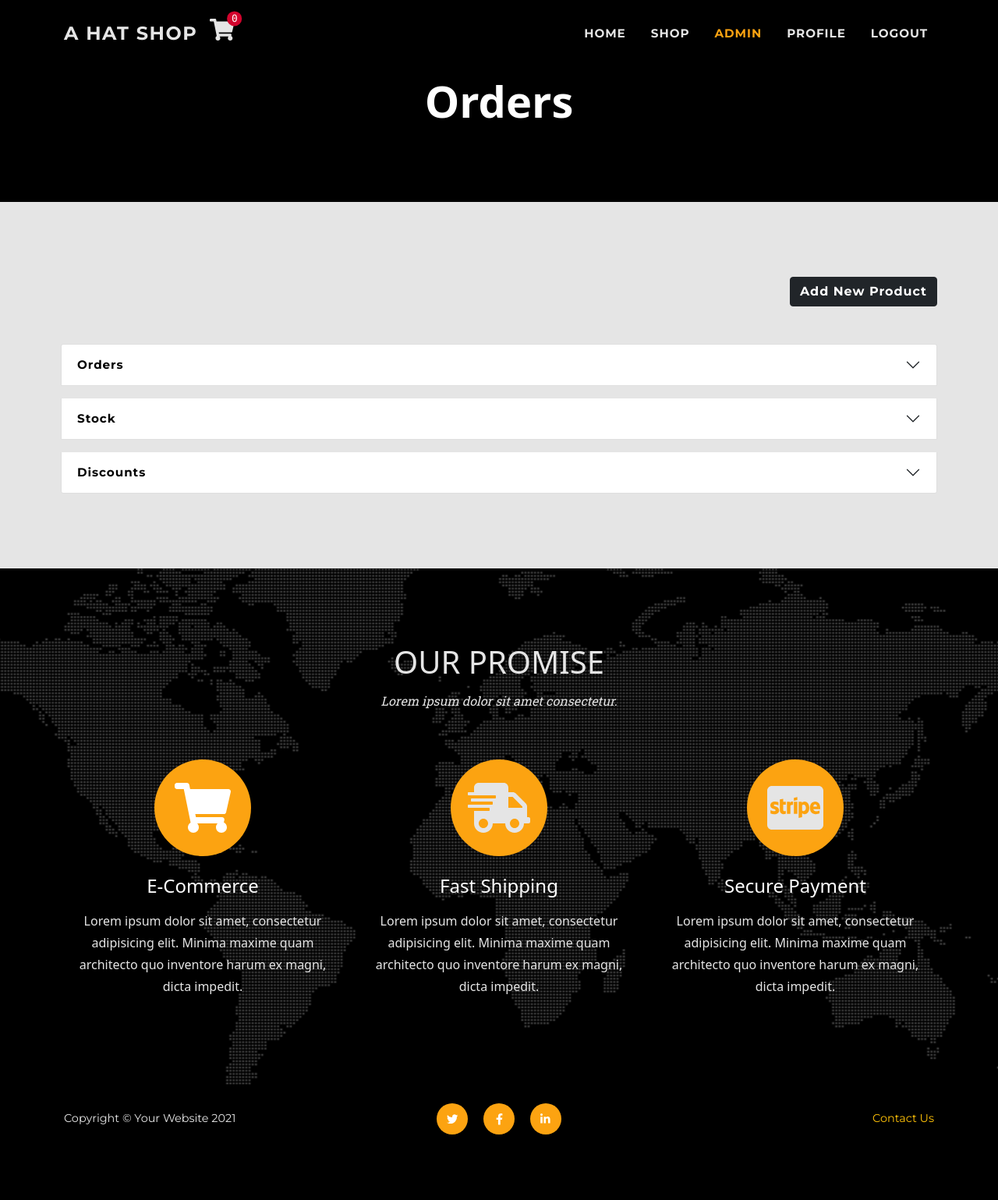
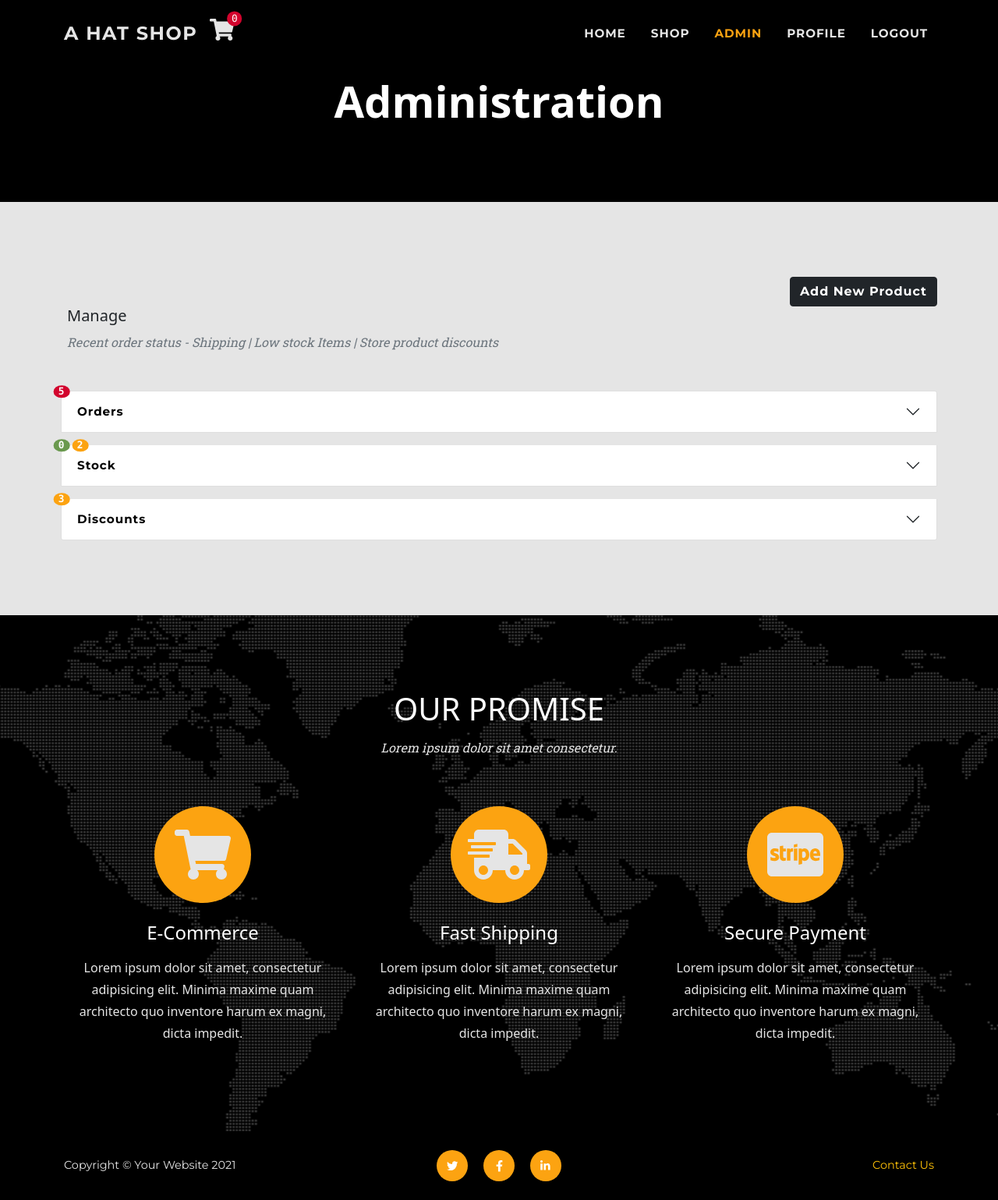
Before and after one commit to rp42dev/MS-4-Django-Full-Stack-Project, a Django app: page /shop/admin/ in a window 1280 px wide. Shown: the whole page at 78% size. Before the commit the page ends 1455 px from the top, so only its background shows below. Run offline with Django 3.2, Linux system fonts and the light colour scheme; a user stored in the database is signed in; data comes from the database, SQL or seed files in the repository; both versions use the stored data as it was after the commit; some libraries are stand-ins or nearby versions.

Commit message:
added links to pages and fixed minor styling issues

```diff
--- a/checkout/views.py
+++ b/checkout/views.py
@@ -97,15 +97,13 @@ def checkout_success(request, order_number):
             order.user_profile = profile
             order.save()
 
-    # friendly_names = [(c.id, c.get_friendly_name()) for c in categories]
-
     if 'cart' in request.session:
         del request.session['cart']
     messages.success(
         request, f'Order successfully processed! \
         Your order number is {order}.')
     print(request.user)
-    template = 'checkout/checkout_success.html'
+    template = 'checkout/checkout-success.html'
     context = {
         'order': order,
     }
--- a/customers/templates/profile/profile.html
+++ b/customers/templates/profile/profile.html
@@ -30,7 +30,7 @@
 
         <div class="px-2">
             <h5 class="text-capitalize">{{ request.user }}</h5>
-            <p class="text-muted text-italic">Order summary</p>
+            <p class="text-muted text-italic">Your order history | Track order status | Submit your reviews</p>
         </div>
 
         <div class="card mb-4">
--- a/customers/views.py
+++ b/customers/views.py
@@ -76,7 +76,6 @@ def order_history(request, order_number):
     order_list = list()
     for i in order_reviews:
         order_list.append(i.product.id)
-        print(order_list)
     order = get_object_or_404(Order, order_number=order_number)
     profile = UserAddress.objects.get(user=request.user)
     if not order.user_profile == profile:
@@ -90,7 +89,7 @@ def order_history(request, order_number):
             request,  f'Thanks for confirming\
             the receipt of the order #: {order_number}.')
 
-    template = 'checkout/checkout_success.html'
+    template = 'checkout/checkout-success.html'
     context = {
         'order_list': order_list,
         'order': order,
--- a/reviews/templates/review/leave-review.html
+++ b/reviews/templates/review/leave-review.html
@@ -22,7 +22,7 @@
         <div class="item row gx-4 gx-lg-5 align-items-center">
 
             <div class="col-md-6 mb-4 mb-md-0">
-                <div class="position-relative">
+                <div class="position-relative mb-3">
                     {% thumbnail item.image "500" as im %}
                     <img class="card-img-top mb-md-0" src="{{ im.url }}" alt="{{ item.name }}" />
                     {% endthumbnail %}
@@ -58,6 +58,9 @@
                 {% else %}
                 <p class="font-monospace">{{ item.item_count }} items in stock</p>
                 {% endif %}
+
+                 <!-- Product add to cart POST form -->
+                 {% include 'includes/forms/add-to-cart-form.html' %}
             </div>
 
             <hr class="d-md-none d-block">
--- a/reviews/templates/review/reviews.html
+++ b/reviews/templates/review/reviews.html
@@ -60,6 +60,8 @@
                 {% else %}
                 <p class="font-monospace">{{ item.item_count }} items in stock</p>
                 {% endif %}
+                  <!-- Product add to cart POST form -->
+                {% include 'includes/forms/add-to-cart-form.html' %}
             </div>
 
             <hr class="d-md-none d-block">
--- a/shop/templates/admin/admin.html
+++ b/shop/templates/admin/admin.html
@@ -8,7 +8,7 @@
   <div class="container px-4 px-lg-5 my-5">
     <div class="text-center">
 
-      <h1 class="display-4 text-white fw-bolder">Orders</h1>
+      <h1 class="display-4 text-white fw-bolder">Administration</h1>
 
     </div>
   </div>
@@ -25,13 +25,22 @@
       <a class="w-auto btn btn-dark ms-auto" href="{% url 'add_item' %}">Add New Product </a>
     </div>
 
+    <div class="px-2">
+      <h5 class="text-capitalize">Manage</h5>
+      <p class="text-muted text-italic">Recent order status - Shipping | Low stock Items | Store product discounts</p>
+    </div>
     <!-- Manage orders -->
     <div class="accordion mt-5 d-grid gap-3" id="accordionOne">
       <div class="accordion-item">
         <h2 class="accordion-header">
-          <button class="accordion-button collapsed" type="button" data-bs-toggle="collapse"
+          <button class="accordion-button positin-relative collapsed" type="button" data-bs-toggle="collapse"
             data-bs-target="#collapseOne" aria-expanded="true" aria-controls="collapseOne">
             Orders
+            <span
+              class="cart-pill text-white position-absolute top-0 start-0 translate-middle font-monospace bg-success {% if low_stock_count != 0 %}bg-danger{% endif %} rounded-circle">
+              {{ orders_count }}
+              <span class="visually-hidden">Order items</span>
+            </span>
           </button>
         </h2>
         <div id="collapseOne" class="accordion-collapse collapse" aria-labelledby="headingOne"
@@ -45,9 +54,19 @@
 
       <div class="accordion-item">
         <h2 class="accordion-header">
-          <button class="accordion-button collapsed" type="button" data-bs-toggle="collapse"
+          <button class="accordion-button position-relative collapsed" type="button" data-bs-toggle="collapse"
             data-bs-target="#collapseTwo" aria-expanded="false" aria-controls="collapseTwo">
             Stock
+            <span
+              class="cart-pill text-white position-absolute top-0 start-0 translate-middle font-monospace bg-success {% if out_of_stock_count != 0 %}bg-danger{% endif %} rounded-circle">
+              {{ out_of_stock_count }}
+              <span class="visually-hidden">Stock low items</span>
+            </span>
+            <span
+            class="cart-pill text-white position-absolute top-0 start-10  ms-1 translate-middle font-monospace bg-success {% if low_stock_count != 0 %}bg-warning{% endif %} rounded-circle">
+            {{ low_stock_count }}
+            <span class="visually-hidden">Stock low items</span>
+          </span>
           </button>
         </h2>
         <div id="collapseTwo" class="accordion-collapse collapse" aria-labelledby="headingTwo"
@@ -61,10 +80,18 @@
 
       <div class="accordion-item">
         <h2 class="accordion-header">
-          <button class="accordion-button  collapsed" type="button" data-bs-toggle="collapse"
+
+          <button class="accordion-button position-relative collapsed" type="button" data-bs-toggle="collapse"
             data-bs-target="#collapseThree" aria-expanded="true" aria-controls="collapseThree">
             Discounts
+            <span
+              class="cart-pill text-white position-absolute top-0 start-0 translate-middle font-monospace bg-success {% if sale_coun != 0 %}bg-warning{% endif %} rounded-circle">
+              {{ sale_count }}
+              <span class="visually-hidden">Discounts items</span>
+            </span>
           </button>
+
+          </span>
         </h2>
         <div id="collapseThree" class="accordion-collapse collapse" aria-labelledby="headingThree"
           data-bs-parent="#accordionThree">
--- a/shop/templates/shop/shop.html
+++ b/shop/templates/shop/shop.html
@@ -63,8 +63,8 @@
 
     <!-- Section-->
     <section class="page-section">
-        <div class="container mt-2 mt-sm-4 px-2 px-sm-4 px-lg-5">
-            <div class="row gx-2 gx-sm-4 row-cols-2 row-cols-md-3 row-cols-xl-4 justify-content-center">
+        <div class="container mt-2 mt-sm-4 px-md-2">
+            <div class="row gx-2 gx-sm-3 gx-md-4 row-cols-2 row-cols-md-3 row-cols-xl-4 justify-content-center">
                 {% for product in products %}
                 {% if product.item_count != 0 or request.user.is_superuser %}
                 {% include 'includes/shop/item-card.html' %}
--- a/shop/views.py
+++ b/shop/views.py
@@ -25,6 +25,7 @@ from django.db.models import F
 
 from .models import Product, Category
 from .forms import ItemForm, OrderStatusForm
+from reviews.models import ProductReview
 from checkout.models import Order
 
 
@@ -228,14 +229,27 @@ def admin_view(request):
         messages.error(request, 'Sorry only store owners can do that')
         return redirect(reverse('home'))
     else:
-        low_stock = Product.objects.filter(
+        products = Product.objects.all()
+        low_stock = products.filter(
             item_count__lte=5).exclude(item_count=0)
-        out_of_stock = Product.objects.filter(item_count=0)
-        sale = Product.objects.filter(sale=True)
-        orders = Order.objects.all()
+        out_of_stock = products.filter(item_count=0)
+        sale = products.filter(sale=True)
+
+        orders = Order.objects.all().exclude(status='Completed')
+
+        out_of_stock_count = out_of_stock.count()
+        low_stock_count = low_stock.count()
+        sale_count = sale.count()
+        orders_count = orders.count()
+        total_low_stock = out_of_stock_count + low_stock_count
 
         context = {
+            'out_of_stock_count': out_of_stock_count,
+            'low_stock_count': low_stock_count,
+            'total_low_stock': total_low_stock,
             'out_of_stock': out_of_stock,
+            'orders_count': orders_count,
+            'sale_count': sale_count,
             'low_stock': low_stock,
             'orders': orders,
             'sale': sale,
@@ -253,6 +267,11 @@ def order_details(request, order_number):
         return redirect(reverse('home'))
     else:
         order = get_object_or_404(Order, order_number=order_number)
+        order_reviews = ProductReview.objects.filter(order_id=order_number)
+        order_list = list()
+        for i in order_reviews:
+            order_list.append(i.product.id)
+            print(order_list)
         form = OrderStatusForm(instance=order)
         if request.POST:
             form = OrderStatusForm(request.POST, instance=order)
@@ -260,8 +279,9 @@ def order_details(request, order_number):
                 form.save()
             messages.success(request, 'Successfully updated order Status!')
 
-        template = 'checkout/checkout_success.html'
+        template = 'checkout/checkout-success.html'
         context = {
+            'order_list': order_list,
             'order': order,
             'admin': True,
             'form': form,
--- a/templates/base.html
+++ b/templates/base.html
@@ -115,7 +115,7 @@
     <section class="page-section bg-black" id="promise">
         <div class="container">
             <div class="text-center">
-                <h2 class="section-heading text-uppercase">Our Promise</h2>
+                <h2 class="section-heading text-uppercase text-white">Our Promise</h2>
                 <h3 class="section-subheading text-light">Lorem ipsum dolor sit amet consectetur.</h3>
             </div>
 
@@ -123,7 +123,7 @@
                 <div class="col-md-4">
                     <span class="fa-stack fa-4x">
                         <i class="fas fa-circle fa-stack-2x text-warning"></i>
-                        <i class="fas fa-shopping-cart fa-stack-1x fa-inverse text-ligtt"></i>
+                        <i class="fas fa-shopping-cart fa-stack-1x fa-inverse text-light"></i>
                     </span>
                     <h4 class="my-3 text-white">E-Commerce</h4>
                     <p class="text-light">Lorem ipsum dolor sit amet, consectetur adipisicing elit. Minima maxime quam
```
Also changed, not shown: checkout/templates/checkout/checkout-success.html (renamed from checkout/templates/checkout/checkout_success.html, +10 -5 lines), checkout/templates/checkout/checkout.html (+49 -14 lines), reviews/views.py (+4 -5 lines), db.sqlite3.
